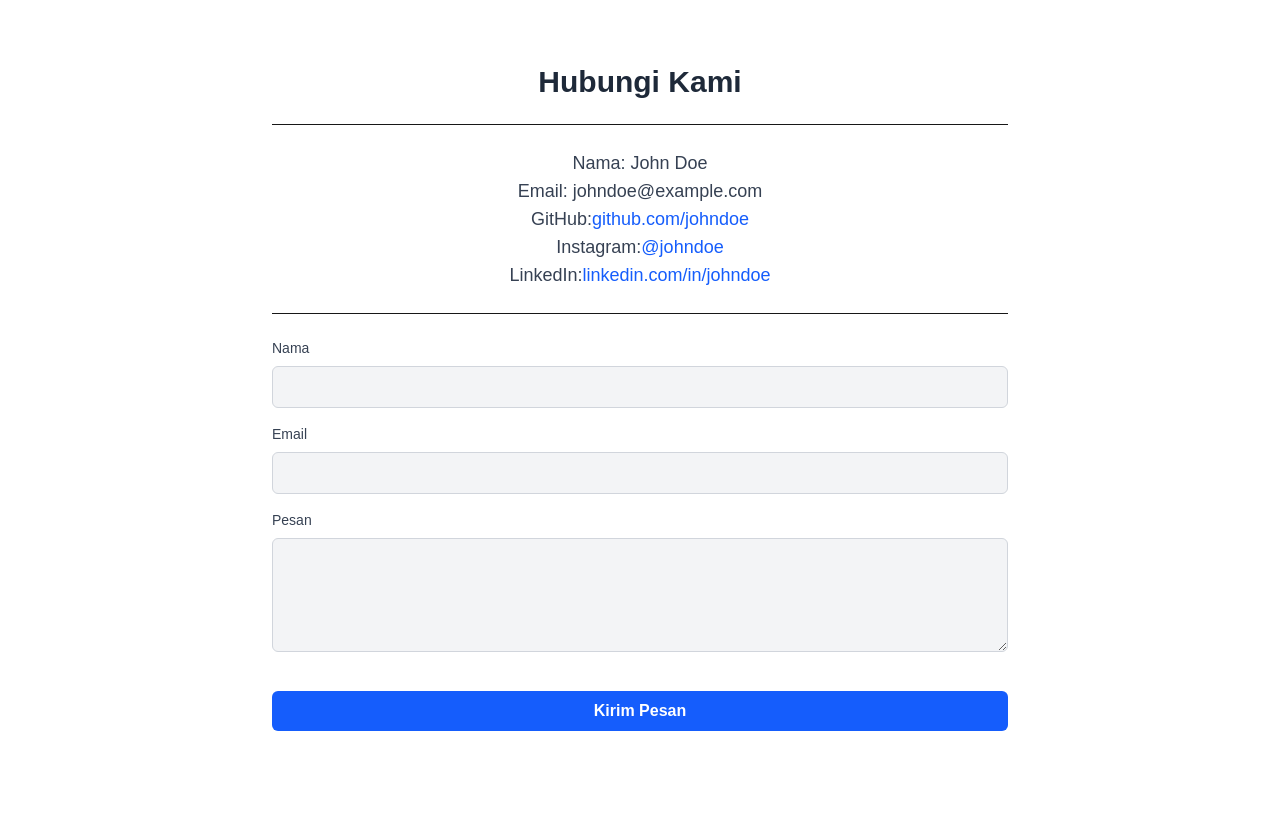
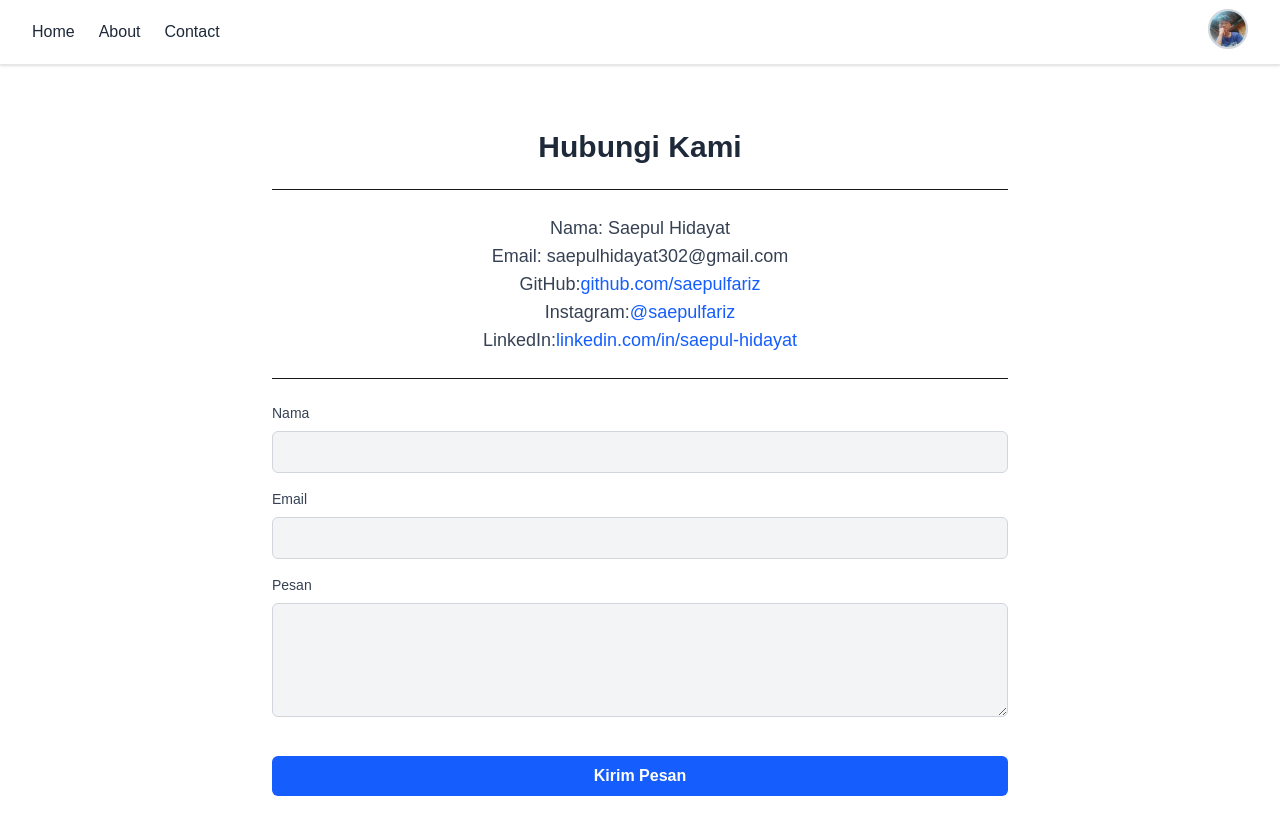
Before and after one commit to saepulfariz/nextjs-learning, a Next.js app: page /contact in a window 1280 px wide. Shown: the top 834 px of the page. Before the commit the page ends 800 px from the top, so only its background shows below. Built offline with nearby package versions, Linux system fonts and the light colour scheme.

Commit message:
add component navbar

```diff
--- a/src/app/about/page.tsx
+++ b/src/app/(admin)/about/page.tsx
@@ -10,7 +10,7 @@
         <div className="mb-6 flex justify-center">
           <div className="w-40 h-40 relative rounded-full overflow-hidden border-4 border-gray-300">
             <Image
-              src="/assets/images/saepulfariz.jpg" // Ganti dengan nama file foto kamu
+              src="/assets/images/saepulfariz.jpg"
               alt="Foto Profil"
               layout="fill"
               objectFit="cover"
--- a/src/app/contact/page.tsx
+++ b/src/app/(admin)/contact/page.tsx
@@ -41,39 +41,39 @@
 
         <hr className="mb-6" />
         <div className="text-center text-lg text-gray-700 dark:text-gray-300 mb-4">
-          <p className="font-medium">Nama: John Doe</p>
-          <p className="font-medium">Email: johndoe@example.com</p>
+          <p className="font-medium">Nama: Saepul Hidayat</p>
+          <p className="font-medium">Email: saepulhidayat302@gmail.com</p>
           <p className="font-medium">
             GitHub:
             <a
-              href="https://github.com/johndoe"
+              href="https://github.com/saepulfariz"
               target="_blank"
               rel="noopener noreferrer"
               className="text-blue-600 hover:underline"
             >
-              github.com/johndoe
+              github.com/saepulfariz
             </a>
           </p>
           <p className="font-medium">
             Instagram:
             <a
-              href="https://instagram.com/johndoe"
+              href="https://instagram.com/saepulfariz"
               target="_blank"
               rel="noopener noreferrer"
               className="text-blue-600 hover:underline"
             >
-              @johndoe
+              @saepulfariz
             </a>
           </p>
           <p className="font-medium">
             LinkedIn:
             <a
-              href="https://linkedin.com/in/johndoe"
+              href="https://linkedin.com/in/saepul-hidayat"
               target="_blank"
               rel="noopener noreferrer"
               className="text-blue-600 hover:underline"
             >
-              linkedin.com/in/johndoe
+              linkedin.com/in/saepul-hidayat
             </a>
           </p>
         </div>
--- /dev/null
+++ b/src/app/(admin)/layout.tsx
@@ -0,0 +1,14 @@
+import Navbar from "@/components/navbar";
+
+export default function AdminLayout({
+  children,
+}: {
+  children: React.ReactNode;
+}) {
+  return (
+    <>
+      <Navbar />
+      {children}
+    </>
+  );
+}
--- /dev/null
+++ b/src/components/navbar.tsx
@@ -0,0 +1,86 @@
+"use client";
+import { useState, useRef, useEffect } from "react";
+import Link from "next/link";
+import Image from "next/image";
+
+export default function Navbar() {
+  const [dropdownOpen, setDropdownOpen] = useState(false);
+  const dropdownRef = useRef<HTMLDivElement>(null);
+
+  useEffect(() => {
+    function handleClickOutside(event: MouseEvent) {
+      if (
+        dropdownRef.current &&
+        !dropdownRef.current.contains(event.target as Node)
+      ) {
+        setDropdownOpen(false);
+      }
+    }
+    document.addEventListener("mousedown", handleClickOutside);
+    return () => document.removeEventListener("mousedown", handleClickOutside);
+  }, []);
+
+  return (
+    <nav className="bg-white border-b border-gray-200 shadow-sm">
+      <div className="max-w-7xl mx-auto px-4 sm:px-6 lg:px-8">
+        <div className="flex justify-between h-16 items-center">
+          <div className="flex space-x-6 items-center">
+            <Link
+              href="/"
+              className="text-gray-800 hover:text-blue-600 font-medium"
+            >
+              Home
+            </Link>
+            <Link
+              href="/about"
+              className="text-gray-800 hover:text-blue-600 font-medium"
+            >
+              About
+            </Link>
+            <Link
+              href="/contact"
+              className="text-gray-800 hover:text-blue-600 font-medium"
+            >
+              Contact
+            </Link>
+          </div>
+
+          <div className="relative" ref={dropdownRef}>
+            <button
+              onClick={() => setDropdownOpen(!dropdownOpen)}
+              className="focus:outline-none"
+            >
+              <Image
+                src="/assets/images/saepulfariz.jpg"
+                alt="User Profile"
+                width={40}
+                height={40}
+                className="rounded-full border-2 border-gray-300"
+              />
+            </button>
+
+            {dropdownOpen && (
+              <div className="absolute right-0 mt-2 w-48 bg-white border border-gray-200 rounded-md shadow-lg z-50">
+                <div className="px-4 py-2 border-b text-sm text-gray-700">
+                  Saepulfariz
+                </div>
+                <Link
+                  href="/profile"
+                  className="block px-4 py-2 text-sm text-gray-700 hover:bg-gray-100"
+                >
+                  Profile
+                </Link>
+                <button
+                  onClick={() => alert("Logout clicked")}
+                  className="w-full text-left px-4 py-2 text-sm text-gray-700 hover:bg-gray-100"
+                >
+                  Logout
+                </button>
+              </div>
+            )}
+          </div>
+        </div>
+      </div>
+    </nav>
+  );
+}
```
